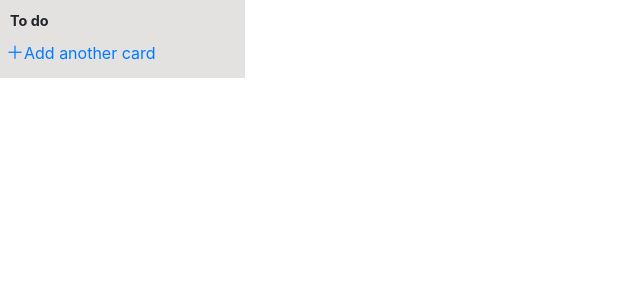
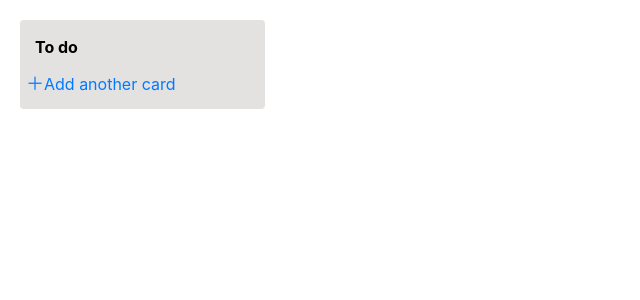
Before and after one commit to NinjaChaan/DogiBoard, a React (Create React App) app: page / in a window 1280 px wide. Shown: the top 300 px of the page, without its empty margins (0-640 px from the left). Built offline with nearby package versions, Linux system fonts and the light colour scheme.

Commit message:
Cardlist title css, add card logic

```diff
--- a/src/components/addCard.js
+++ b/src/components/addCard.js
@@ -7,18 +7,19 @@ const AddCard = ({ cards, addCard, changeShowAddAnother }) => {
 	const textArea = document.querySelector('textarea')
 	const textRowCount = textArea ? textArea.value.split("\n").length : 0
 	let textRowCountFinal = 0
-	if(textArea && textArea.value.match(/(.|[\r\n]){1,26}/g)){
+	if (textArea && textArea.value.match(/(.|[\r\n]){1,26}/g)) {
 		textRowCountFinal = textRowCount + textArea.value.match(/(.|[\r\n]){1,26}/g).length
 	}
-	const rows = textRowCountFinal-1
+	const rows = textRowCountFinal - 1
 	console.log(rows)
 	const createCard = (event) => {
 		event.preventDefault()
-		const newCard = {
-			text: cardText
+		if (cardText.length > 0) {
+			const newCard = {
+				text: cardText
+			}
+			addCard(newCard)
 		}
-		console.log(newCard.text)
-		addCard(newCard)
 	}
 
 	const handleTextChange = (event) => {
--- a/src/components/cardList.css
+++ b/src/components/cardList.css
@@ -1,8 +1,10 @@
 .cardList{
+	margin: 20px;
 	background-color: rgb(228, 225, 225);
 	width: 245px;
 	table-layout: fixed;
 	height: auto;
+	border-radius: 4px;
 }
 
 th{
--- a/src/components/cardList.js
+++ b/src/components/cardList.js
@@ -7,15 +7,23 @@ import './cardList.css'
 
 const CardList = ({ title }) => {
 	const [showingAddAnother, setShowingAddAnother] = useState(true)
+	const [cards, setCards] = useState([])
 
-	const [cards, setCards] = useState([])
+	const [listTitleClass, setListTitleClass] = useState('textarea-list-title')
 
 	const addCard = (card) => {
 		setCards(cards.concat(card))
 	}
 
-	const changeShowAddAnother = (show) =>{
+	const changeShowAddAnother = (show) => {
 		setShowingAddAnother(show)
+	}
+
+	const handleKeyPress = (event) => {
+		event.preventDefault();
+		if (event.key === 'Enter') {
+			document.getElementById('cardTitle').blur()
+		}
 	}
 
 	return (
@@ -23,7 +31,16 @@ const CardList = ({ title }) => {
 			<table className='cardList'>
 				<thead>
 					<tr>
-						<th>{title}</th>
+						<textarea
+							id='cardTitle'
+							onBlur={() => setListTitleClass('textarea-list-title')}
+							className={listTitleClass}
+							maxLength={25}
+							onKeyPress={handleKeyPress}
+							onClick={() => setListTitleClass('textarea-list-title-editing')}
+						>
+							{title}
+						</textarea>
 					</tr>
 				</thead>
 				<tbody>
@@ -37,7 +54,7 @@ const CardList = ({ title }) => {
 						)
 					}
 					{showingAddAnother
-						? <Button className='btn-add-another-card' variant='link' onClick={()=>changeShowAddAnother(false)}>
+						? <Button className='btn-add-another-card' variant='link' onClick={() => changeShowAddAnother(false)}>
 							<font size='4'>＋</font>Add another card
 				 			</Button>
 						: <AddCard addCard={addCard} changeShowAddAnother={changeShowAddAnother} />
--- a/src/index.css
+++ b/src/index.css
@@ -66,4 +66,32 @@ code {
 	height: unset;
 	padding: 2px;
 	border: none;
+	border-radius: 4px;
 }
+
+.textarea-list-title, .textarea-list-title-editing{
+	height: 35px;
+	width: 220px;
+	font-size: 1rem;
+	font-weight: bold;
+	margin-top: 10px;
+	margin-left: 10px;
+	margin-bottom: -7px;
+	padding-right: 100px;
+	resize: none;
+	overflow: hidden;
+	overflow-wrap: break-word;
+}
+
+.textarea-list-title{
+	padding: 5px;
+	background-color: rgba(255, 255, 255, 0);
+	border: none;
+}
+
+.textarea-list-title-editing{
+	padding: 4px;
+	border: 1px solid rgb(145, 145, 145) !important;
+	border-radius: 4px;
+	background-color: rgba(255, 255, 255, 0.31);
+}
```
